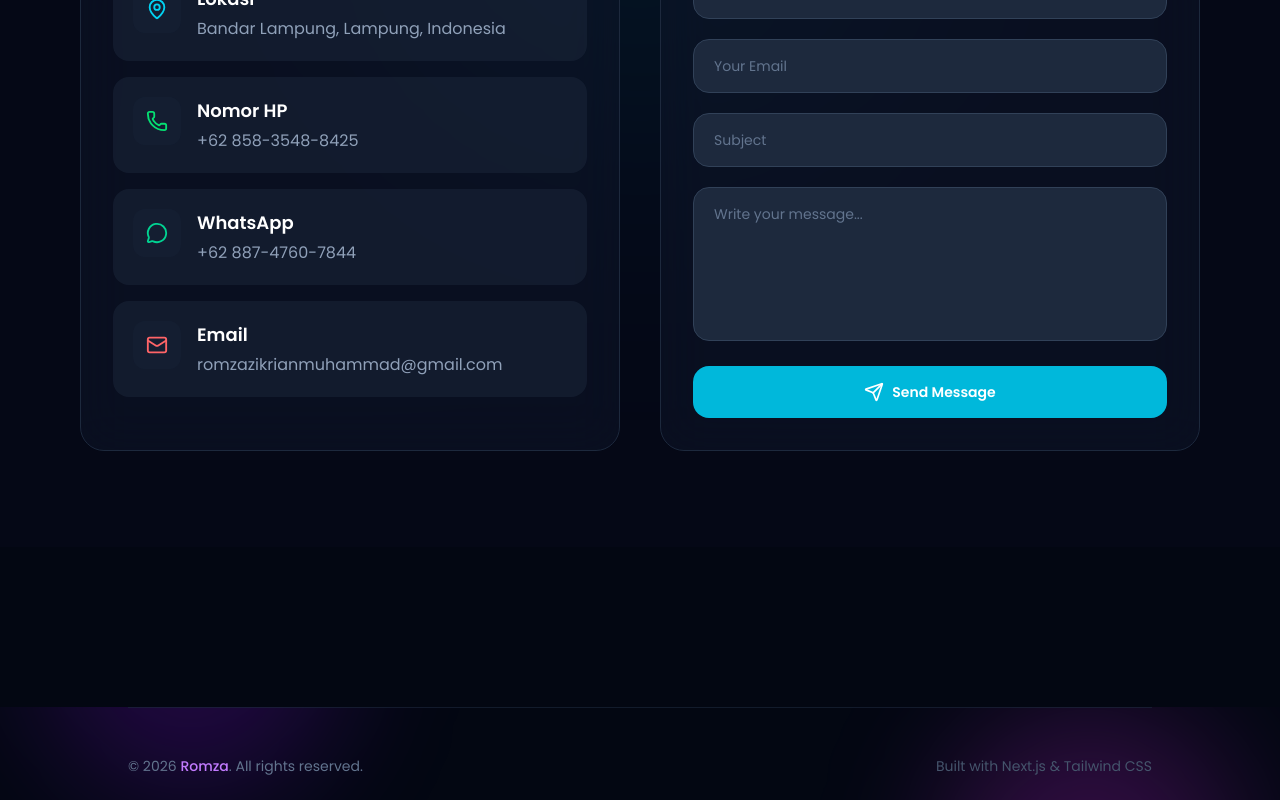
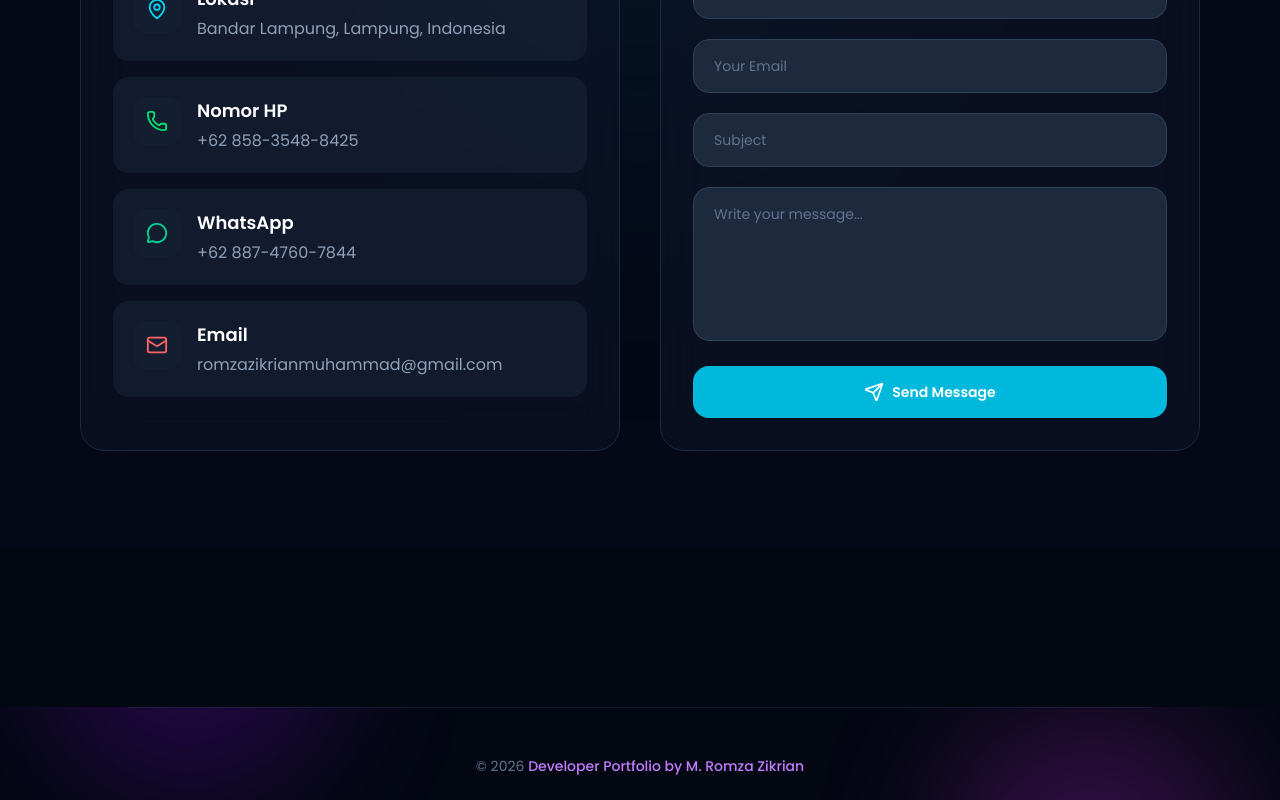
Before and after one commit to romzazikrian/port-next-js-romza, a Next.js app: page / in a window 1280 px wide. Shown: the part 5729-6529 px from the top of the page. Built offline with nearby package versions, Linux system fonts and the light colour scheme.

Commit message:
Update Footer

```diff
--- a/app/(publicPages)/page.jsx
+++ b/app/(publicPages)/page.jsx
@@ -32,9 +32,7 @@ export default function Page() {
               M. Romza Zikrian
             </span>
             <br />
-  <span className="text-red-400">
-    I&apos;m a Website Developer
-  </span>
+            <span className="text-red-400">I&apos;m a Website Developer</span>
           </h1>
           {/* BUTTON */}{" "}
           <div className="flex flex-col sm:flex-row items-center justify-center lg:justify-start gap-5 mt-10 w-full">
--- a/components/Footer.jsx
+++ b/components/Footer.jsx
@@ -7,7 +7,6 @@ export default function Footer() {
 
   return (
     <footer className="relative mt-40 px-6 md:px-16 lg:px-24 xl:px-32 overflow-hidden">
-
       {/* BACKGROUND GLOW */}
       <div className="absolute inset-0 -z-10">
         <div className="absolute w-[300px] h-[300px] bg-purple-600/20 blur-3xl rounded-full bottom-0 left-10"></div>
@@ -18,17 +17,13 @@ export default function Footer() {
       <div className="border-t border-slate-800/60 pt-6" />
 
       {/* BOTTOM */}
-      <div className="flex flex-col md:flex-row items-center justify-between gap-3 py-6 text-sm text-slate-500">
-
+      <div className="flex items-center justify-center py-6 text-sm text-slate-500">
         <p>
           © {new Date().getFullYear()}{" "}
-          <span className="text-purple-400 font-medium">Romza</span>. All rights reserved.
+          <span className="text-purple-400 font-medium">
+            Developer Portfolio by M. Romza Zikrian
+          </span>
         </p>
-
-        <p className="text-slate-600 hover:text-slate-400 transition">
-          Built with Next.js & Tailwind CSS
-        </p>
-
       </div>
     </footer>
   );
```
Lines whose indentation alone changed are shown as unchanged.
